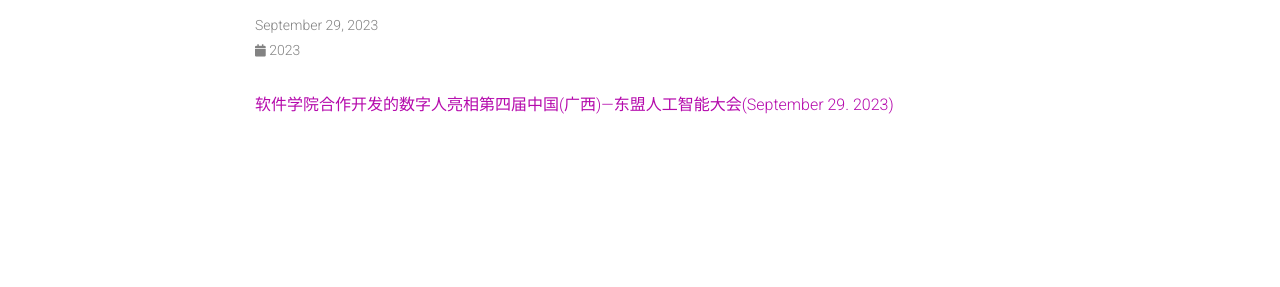
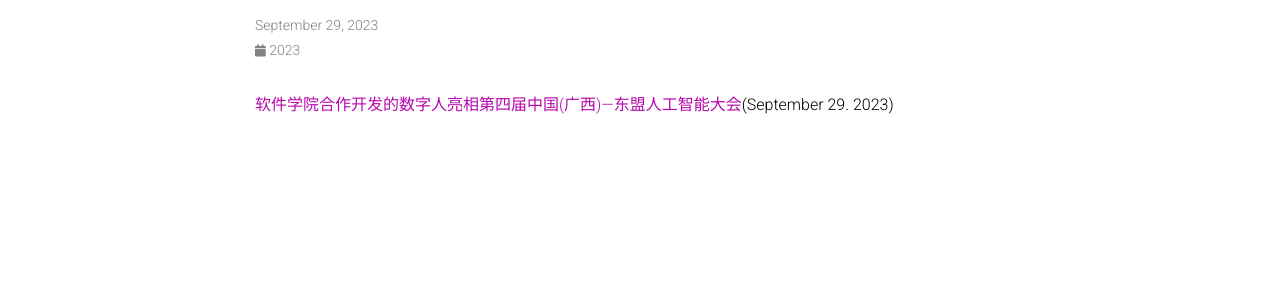
Before and after one commit to IntelligentInteractiveLab/intelligentinteractivelab.github.io, a Jekyll site: the page built from _news/announcement_8.md, in a window 1280 px wide. Shown: the part 146-433 px from the top of the page. Built offline with Jekyll 4.4.1, drawn with Linux system fonts in a browser that asks for light colours; full-size pictures stand in for the smaller copies a plugin makes; comment, search, counter and statistics services are not loaded; a style sheet for code colours, icons or effects is not loaded.

Commit message:
更新了新闻

```diff
--- a/_news/announcement_8.md
+++ b/_news/announcement_8.md
@@ -4,4 +4,4 @@ date: September 29, 2023
 inline: true
 ---
 
-<a href="https://mp.weixin.qq.com/s/EM17HHYW2UPh8wh9LmEzjA?poc_token=HL70EmWjdG8qYZuAfCu_SDOOzUrpJY3ARHGP5kw6">软件学院合作开发的数字人亮相第四届中国(广西)—东盟人工智能大会(September 29. 2023)</a>
+<a href="https://mp.weixin.qq.com/s/EM17HHYW2UPh8wh9LmEzjA?poc_token=HL70EmWjdG8qYZuAfCu_SDOOzUrpJY3ARHGP5kw6">软件学院合作开发的数字人亮相第四届中国(广西)—东盟人工智能大会</a>(September 29. 2023)
```
Also changed, not shown: _news/announcement_10.md (added, +7 -0 lines), _news/announcement_11.md (added, +8 -0 lines), _news/announcement_12.md (added, +7 -0 lines), _news/announcement_9.md (added, +7 -0 lines).
